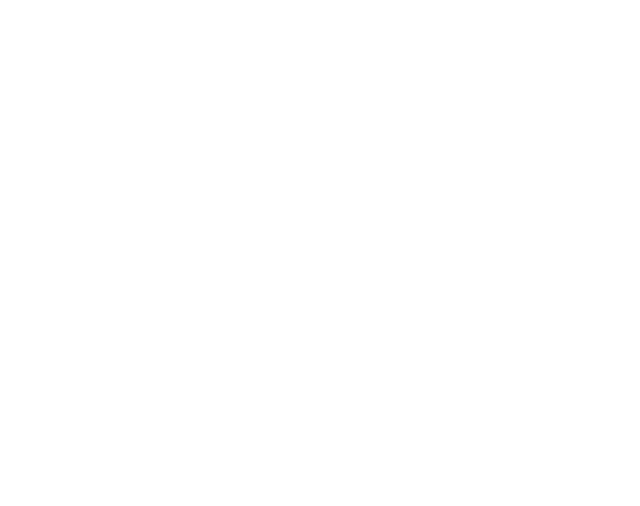
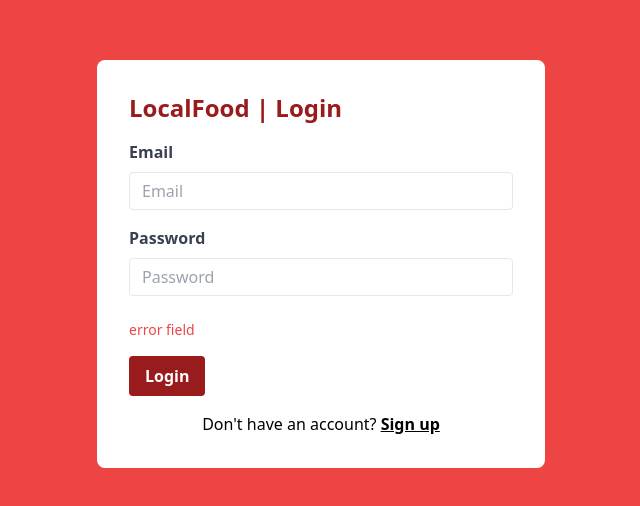
Before and after one commit to Kardam-Simeonov/LocalFood, a Nuxt app in the folder web-client/: page /login in a window 1280 px wide. Before the commit this address had no page. Shown: the part 136-642 px from the top of the page, without its empty margins (319-959 px from the left). Built offline with nearby package versions, Linux system fonts and the light colour scheme.

Commit message:
Login page base layout

```diff
--- /dev/null
+++ b/web-client/pages/login.vue
@@ -0,0 +1,36 @@
+<template>
+    <div class="min-h-screen bg-red-500 flex justify-center items-center">
+        <div class="bg-white rounded-lg p-8 max-w-md w-full">
+        <h1 class="text-red-800 text-2xl font-bold mb-4">LocalFood | Login</h1>
+        <div class="mb-4">
+            <label class="block text-gray-700 font-bold mb-2" for="email">
+            Email
+            </label>
+            <input class="appearance-none border rounded w-full py-2 px-3 text-gray-700 leading-tight focus:outline-none focus:shadow-outline"
+                id="email"
+                type="email"
+                placeholder="Email">
+        </div>
+        <div class="mb-6">
+            <label class="block text-gray-700 font-bold mb-2" for="password">
+            Password
+            </label>
+            <input class="appearance-none border rounded w-full py-2 px-3 text-gray-700 leading-tight focus:outline-none focus:shadow-outline"
+                id="password"
+                type="password"
+                placeholder="Password">
+        </div>
+        <p class="text-red-500 text-sm mb-4">error field</p>
+        <div class="flex items-center justify-between">
+            <NuxtLink to="/dashboard">
+                <button class="bg-red-800 hover:bg-red-700 text-white font-bold py-2 px-4 rounded focus:outline-none focus:shadow-outline">
+                Login
+                </button>
+            </NuxtLink>
+        </div>
+        <div class="text-center mt-4">
+            <p>Don't have an account? <NuxtLink to="/register"><span class="underline hover:no-underline cursor-pointer font-semibold">Sign up</span></NuxtLink></p>
+        </div>
+        </div>
+    </div>
+</template>
```
